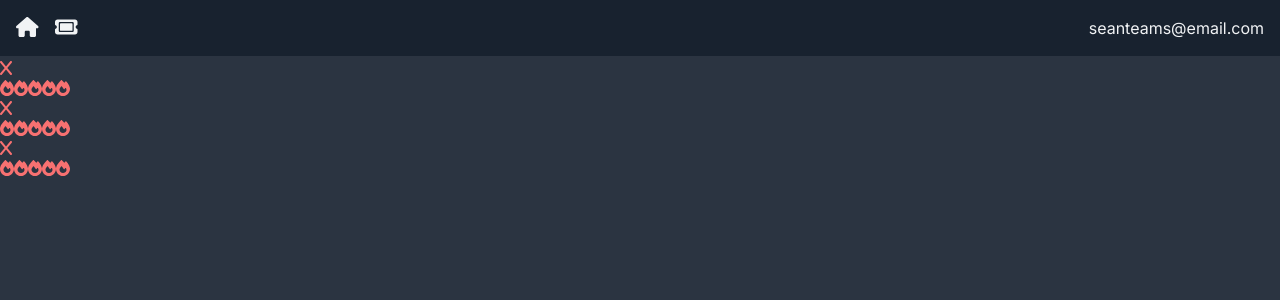
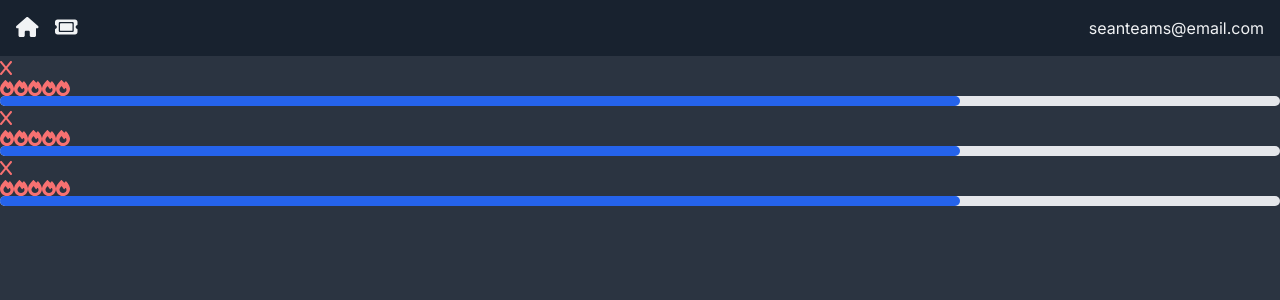
Before and after one commit to evilusean/CourseraGoogleFCC, a Next.js app in the folder FCC-TicketingApp-NextJS-MongoDB-Talwind-CSS/ticket-app/: page / in a window 1280 px wide. Shown: the top 300 px of the page. Built offline with nearby package versions, Linux system fonts and the light colour scheme.

Commit message:
Update TicketCard.jsx

```diff
--- a/FCC-TicketingApp-NextJS-MongoDB-Talwind-CSS/ticket-app/app/(components)/TicketCard.jsx
+++ b/FCC-TicketingApp-NextJS-MongoDB-Talwind-CSS/ticket-app/app/(components)/TicketCard.jsx
@@ -1,11 +1,13 @@
 import DeleteBlock from "./DeleteBlock";
 import PriorityDisplay from "./PriorityDisplay";
+import ProgressDisplay from "./ProgressDisplay";
 
 const TicketCard = () => {
   return (
     <div>
       <DeleteBlock />
       <PriorityDisplay />
+      <ProgressDisplay />
     </div>
   );
 };
```
